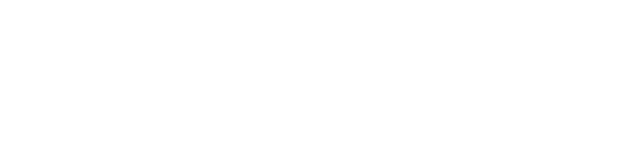
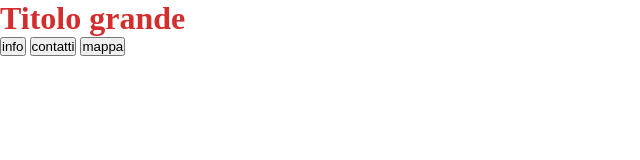
Before and after one commit to BrunoCanini/htmlcss-hello, a plain HTML site: page index.html in a window 1280 px wide. Shown: the whole page, without its empty margins (0-640 px from the left). Drawn offline with Linux system fonts and the light colour scheme.

Commit message:
header e nav

```diff
--- a/index.html
+++ b/index.html
@@ -8,6 +8,15 @@
     <link rel="stylesheet" href="style.css">
 </head>
 <body>
+    <header>
+        <h1>Titolo grande</h1>
+    </header>
+
+    <nav>
+        <button>info</button>
+        <button>contatti</button>
+        <button>mappa</button>
+    </nav>
 
 </body>
 </html>
--- a/style.css
+++ b/style.css
@@ -0,0 +1,9 @@
+*{
+    box-sizing: border-box;
+    margin: 0;
+    padding: 0;
+}
+
+header > h1{
+    color: rgb(212, 45, 45);
+}
```
